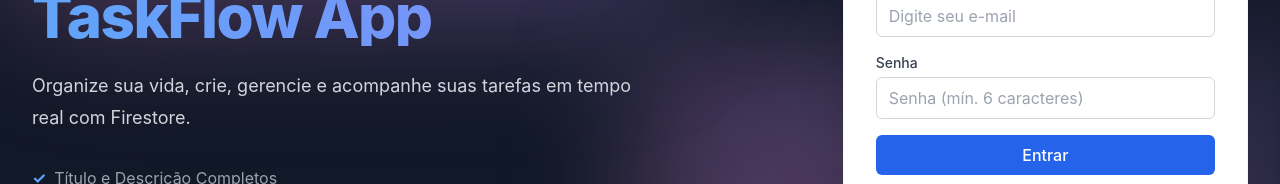
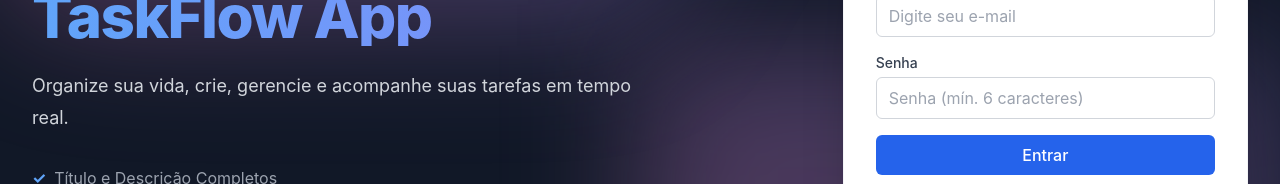
Before and after one commit to jesiqueira/to-do-full-stack, a React (Vite) app in the folder frontend/: page / in a window 1280 px wide. Shown: the part 334-518 px from the top of the page. Built offline with nearby package versions, Linux system fonts and the light colour scheme; no server answers.

Commit message:
realizado correções de direcionado para login

```diff
--- a/frontend/src/components/layout/HeroSection.tsx
+++ b/frontend/src/components/layout/HeroSection.tsx
@@ -3,7 +3,7 @@
     <h1 className="text-4xl font-extrabold tracking-tight sm:text-6xl text-transparent bg-clip-text bg-gradient-to-r from-blue-400 to-indigo-400">
       TaskFlow App
     </h1>
-    <p className="mt-6 text-lg leading-8 text-gray-300">Organize sua vida, crie, gerencie e acompanhe suas tarefas em tempo real com Firestore.</p>
+    <p className="mt-6 text-lg leading-8 text-gray-300">Organize sua vida, crie, gerencie e acompanhe suas tarefas em tempo real.</p>
     <ul className="mt-8 text-left space-y-3 text-gray-400 inline-block lg:block">
       <li className="flex items-center">
         <span className="text-blue-400 mr-2 font-bold">✓</span> Título e Descrição Completos
--- a/frontend/src/features/auth/components/AuthCard.tsx
+++ b/frontend/src/features/auth/components/AuthCard.tsx
@@ -72,7 +72,7 @@
             setAuthMode(authMode === 'login' ? 'register' : 'login')
           }}
           className="text-sm text-blue-500 hover:text-blue-700 transition duration-150"
-          type="button" // Adicione isso
+          type="button"
         >
           {switchText}
         </button>
--- a/frontend/src/lib/axios.ts
+++ b/frontend/src/lib/axios.ts
@@ -27,7 +27,7 @@
   (error) => {
     if (error.response.status === 401) {
       localStorage.removeItem('authToken')
-      window.location.href = '/login'
+      // window.location.href = '/login'
     }
     return Promise.reject(error)
   },
```
